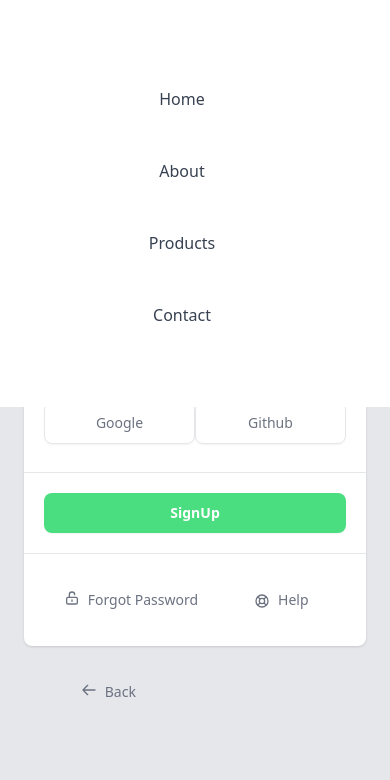
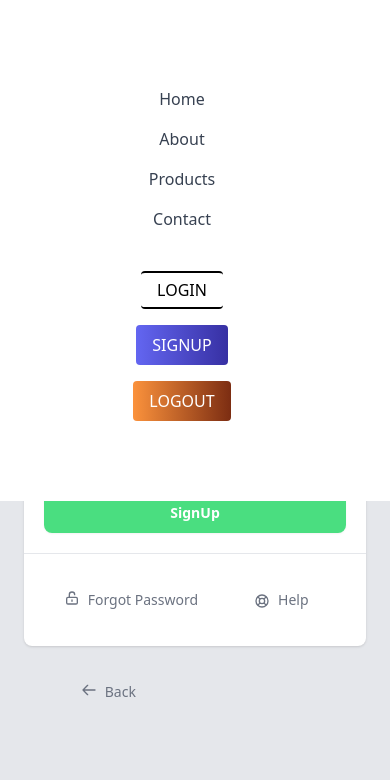
Before and after one commit to VaNomad/logInOut_tailwind, a website: page login.html in a window 390 px wide. Both pictures are taken after a click on the button 358 px from the left and 36 px from the top of the page. Shown: the part 64-844 px from the top of the page. Drawn offline with Linux system fonts and the light colour scheme.

Commit message:
Adds buttons to mobile menu on all pages

```diff
--- a/login.html
+++ b/login.html
@@ -28,7 +28,7 @@
           <div class="flex items-center">
             <!-- Nav Links -->
             <ul class="md:flex space-x-4 hidden items-center gap-16">
-              <li><a href="/index.html" class="navlink text-gray-700 hover:text-indigo-600 text-md">Home</a></li>
+              <li><a href="/index.html" class="text-gray-700 hover:text-indigo-600 text-md">Home</a></li>
               <li><a href="/about.html" class="text-gray-700 hover:text-indigo-600 text-md">About</a></li>
               <li><a href="/products.html" class="text-gray-700 hover:text-indigo-600 text-md">Products</a></li>
               <li><a href="/contact.html" class="text-gray-700 hover:text-indigo-600 text-md">Contact</a></li>
@@ -36,7 +36,7 @@
             <!-- Nav Buttons -->
             <div class="md:flex items-center hidden space-x-4 ml-8 lg:ml-12">
               <a href="/login.html"
-                class="text-text-gray-600  py-2 hover:cursor-pointer px-4 rounded text-white bg-gradient-to-r from-green-400 to-green-900 hover:shadow-zinc-600 hover:shadow-md">LOGIN</a>
+                class="navlink text-text-gray-600  py-2 hover:cursor-pointer px-4 rounded text-white bg-gradient-to-r from-green-400 to-green-900 hover:shadow-zinc-600 hover:shadow-md">LOGIN</a>
               <a href="/signup.html"
                 class="text-text-gray-600  py-2 hover:cursor-pointer px-4 rounded text-white bg-gradient-to-r from-indigo-500 to-indigo-800 hover:shadow-zinc-600 hover:shadow-md">SIGNUP</a>
               <a href="#"
@@ -53,24 +53,26 @@
 
           <!-- Mobile menu -->
           <div class="md:hidden">
+            <div id="menu" class="absolute hidden flex-col justify-center items-center bg-white right-0 w-screen gap-10 px-52 py-20 mt-4">
               <!-- Nav Links -->
-            <div id="menu"
-              class="absolute hidden flex-col justify-center items-center bg-white right-0 w-screen gap-12 px-52 py-20 mt-4">
-              <a href="/index.html" class="navlink text-gray-700 hover:text-indigo-600 text-md">Home</a>
+              <div class="flex flex-col gap-4 items-center">
+                <a href="/index.html" class="text-gray-700 hover:text-indigo-600 text-md">Home</a>
                 <a href="/about.html" class="text-gray-700 hover:text-indigo-600 text-md">About</a>
                 <a href="/products.html" class="text-gray-700 hover:text-indigo-600 text-md">Products</a>
                 <a href="/contact.html" class="text-gray-700 hover:text-indigo-600 text-md">Contact</a>
               </div>
               <!-- Nav Buttons -->
-            <div class="md:flex items-center hidden space-x-4 ml-8 lg:ml-12">
+              <div class="flex flex-col gap-4 items-center">
                 <a href="/login.html"
-                class="text-text-gray-600  py-2 hover:cursor-pointer px-4 rounded text-white bg-gradient-to-r from-green-400 to-green-900 hover:shadow-zinc-600 hover:shadow-md">LOGIN</a>
+                  class="navlink text-text-gray-600  py-2 hover:cursor-pointer px-4 rounded text-white bg-gradient-to-r from-green-400 to-green-900 hover:shadow-zinc-600 hover:shadow-md">LOGIN</a>
                 <a href="/signup.html"
                   class="text-text-gray-600  py-2 hover:cursor-pointer px-4 rounded text-white bg-gradient-to-r from-indigo-500 to-indigo-800 hover:shadow-zinc-600 hover:shadow-md">SIGNUP</a>
                 <a href="#"
                   class="text-text-gray-600  py-2 hover:cursor-pointer px-4 rounded text-white bg-gradient-to-r from-orange-400 to-orange-900 hover:shadow-zinc-600 hover:shadow-md">LOGOUT</a>
               </div>
             </div>
+          </div>
+
         </div>
       </div>
     </nav>
```
Also changed, not shown: about.html (+5 -3 lines), contact.html (+5 -3 lines), index.html (+5 -2 lines), products.html (+5 -3 lines), signup.html (+9 -7 lines), dist/output.css. Lines whose indentation alone changed are shown as unchanged.
